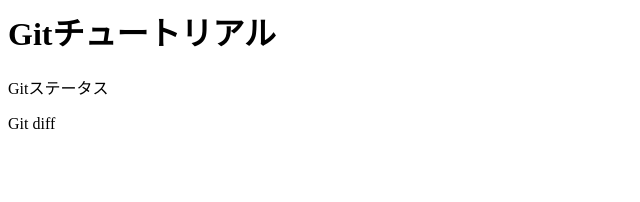
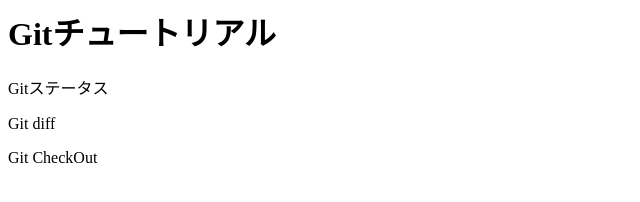
Before and after one commit to KengoShinoda/git_tutorial, a plain HTML site: page index.html in a window 1280 px wide. Shown: the whole page, without its empty margins (0-640 px from the left). Drawn offline with Linux system fonts and the light colour scheme.

Commit message:
Git CheckOut

```diff
--- a/index.html
+++ b/index.html
@@ -1,3 +1,4 @@
 <h1>Gitチュートリアル</h1>
 <p>Gitステータス</p>
 <p>Git diff</p>
+<p>Git CheckOut</p>
```
